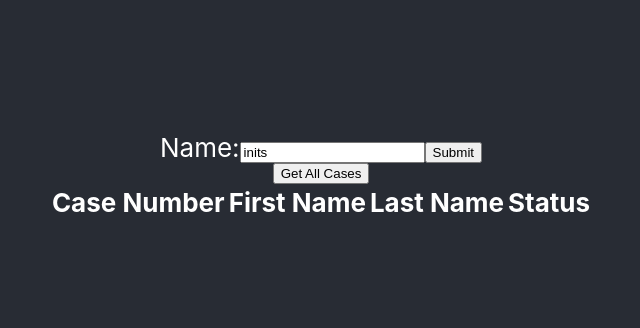
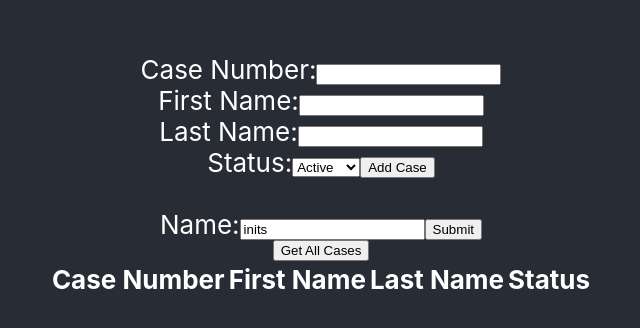
Before and after one commit to ryhorowitz/GT_app, a React (Create React App) app: page / in a window 1280 px wide. Shown: the part 224-552 px from the top of the page, without its empty margins (319-959 px from the left). Built offline with nearby package versions, Linux system fonts and the light colour scheme.

Commit message:
Building add case from. Debating wether or not to add React Hook Form Dep.

```diff
--- a/src/App.js
+++ b/src/App.js
@@ -2,12 +2,15 @@ import './App.css';
 import Search from './components/Search';
 import GetAll from './components/GetAll';
 import GetAllButton from './components/GetAllButton';
+import AddCase from './components/AddCase';
 
 function App() {
 
   return (
     <div className="App">
       <header className="App-header">
+        <AddCase/>
+        <br></br>
         <Search/>
         <GetAllButton/>
         {/* <GetAll/> */}
--- a/src/components/AddCase.js
+++ b/src/components/AddCase.js
@@ -0,0 +1,53 @@
+import { useState } from 'react';
+
+function AddCase() {
+  const [values, setValues] = useState({
+    caseNumber: "",
+    firstName: "",
+    lastName: "",
+    status: ""
+  });
+
+  return (
+    <>
+      <form>
+        <label>Case Number:
+          <input
+            type="text"
+            value={values.caseNumber}
+            onChange={(e) => setValues(e.target.value)}>
+          </input>
+        </label>
+        <br></br>
+        <label>First Name:
+          <input
+            type="text"
+            value={values.firstName}
+            onChange={(e) => setValues.firstName(e.target.value)}>
+          </input>
+        </label>
+        <br></br>
+        <label>Last Name:
+          <input
+            type="text"
+            value={values.lastName}
+            onChange={(e) => setValues.lastName(e.target.value)}>
+          </input>
+        </label>
+        <br></br>
+        <label>Status:
+          <select>
+            <option value="active">Active</option>
+            <option value="inactive">Inactive</option>
+            <option value="closed">Closed</option>
+          </select>
+        </label>
+        <label>
+          <input type="submit" value="Add Case" />
+        </label>
+      </form>
+    </>
+  )
+}
+
+export default AddCase;
```
